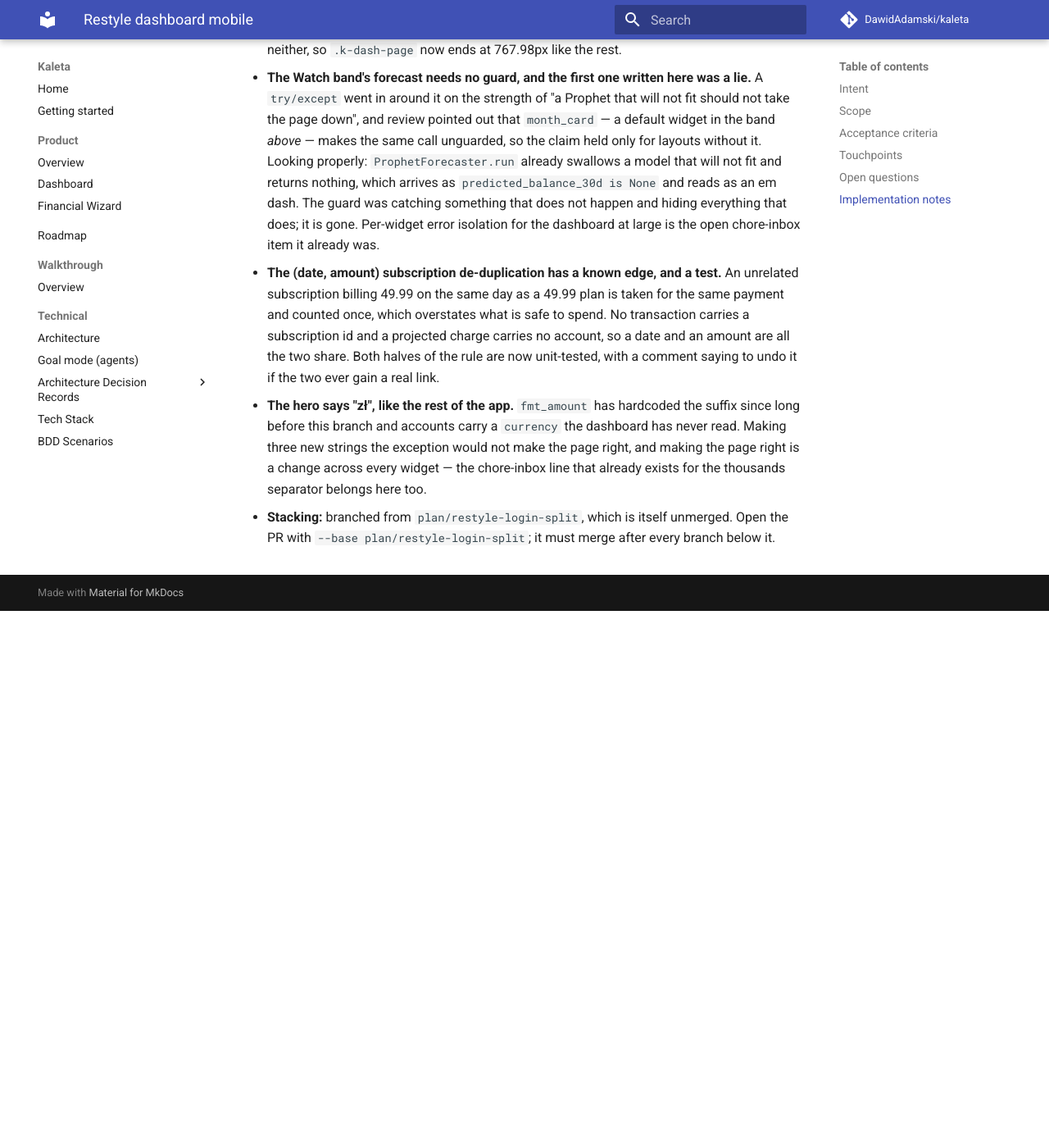
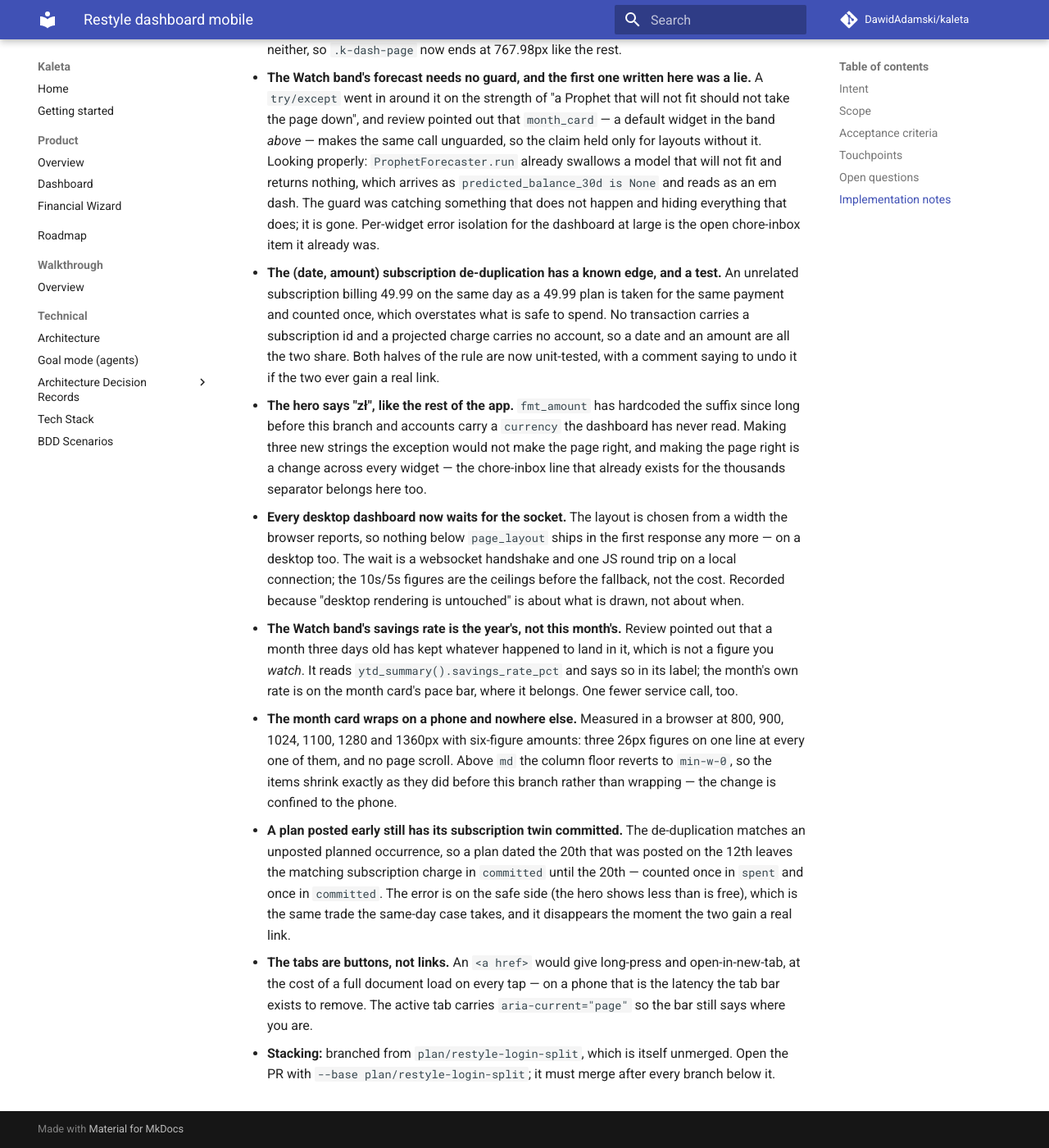
Before and after one commit to DawidAdamski/kaleta, an MkDocs documentation site: the page built from docs/plans/restyle-dashboard-mobile.md, in a window 1280 px wide and 1400 px high, scrolled down 6357 px. Shown: the whole window at 82% size. Built offline with MkDocs 1.6.1 and Material for MkDocs 9.7.7, drawn with Linux system fonts in a browser that asks for light colours; comment, search, counter and statistics services are not loaded; before the commit the page ends 7102 px from its top, so only the background shows below that.

Commit message:
fix(dashboard): a rate you watch, a tab that says where you are
The Watch band's savings rate was this month's, which three days into a
month is whatever happened to land in it — not a figure you watch. It
reads the year's now and says so in its label; the month's own rate is
on the month card's pace bar. One fewer service call.

The active tab carries `aria-current="page"`. The tabs stay buttons: an
`<a href>` buys long-press and open-in-new-tab for a full document load
on every tap, which is the latency a tab bar exists to remove.

KAL-DSH-007's hero step now checks the thing it claims — that Customize
has the hero unticked while the hero is on the page. The two
`SafeToSpend` builders in the tests use `dataclasses.replace` instead of
a dict spread, which drops both `type: ignore`s.

Measured the month card at 800, 900, 1024, 1100, 1280 and 1360px with
six-figure amounts: one line at every width. Above `md` the columns
shrink as they always did; the wrap is the phone's alone.

Co-Authored-By: Claude Opus 5 (1M context) <noreply@anthropic.com>
Claude-Session: https://claude.ai/code/session_0152AYpRfMD2oD5sjv3sg3qi

```diff
--- a/docs/plans/restyle-dashboard-mobile.md
+++ b/docs/plans/restyle-dashboard-mobile.md
@@ -330,6 +330,42 @@ has a phone artboard, planned in `restyle-login-split`).
   is a change across every widget — the chore-inbox line that already
   exists for the thousands separator belongs here too.
 
+- **Every desktop dashboard now waits for the socket.** The layout is
+  chosen from a width the browser reports, so nothing below
+  `page_layout` ships in the first response any more — on a desktop too.
+  The wait is a websocket handshake and one JS round trip on a local
+  connection; the 10s/5s figures are the ceilings before the fallback,
+  not the cost. Recorded because "desktop rendering is untouched" is
+  about what is drawn, not about when.
+
+- **The Watch band's savings rate is the year's, not this month's.**
+  Review pointed out that a month three days old has kept whatever
+  happened to land in it, which is not a figure you *watch*. It reads
+  `ytd_summary().savings_rate_pct` and says so in its label; the month's
+  own rate is on the month card's pace bar, where it belongs. One fewer
+  service call, too.
+
+- **The month card wraps on a phone and nowhere else.** Measured in a
+  browser at 800, 900, 1024, 1100, 1280 and 1360px with six-figure
+  amounts: three 26px figures on one line at every one of them, and no
+  page scroll. Above `md` the column floor reverts to `min-w-0`, so the
+  items shrink exactly as they did before this branch rather than
+  wrapping — the change is confined to the phone.
+
+- **A plan posted early still has its subscription twin committed.** The
+  de-duplication matches an unposted planned occurrence, so a plan dated
+  the 20th that was posted on the 12th leaves the matching subscription
+  charge in `committed` until the 20th — counted once in `spent` and
+  once in `committed`. The error is on the safe side (the hero shows
+  less than is free), which is the same trade the same-day case takes,
+  and it disappears the moment the two gain a real link.
+
+- **The tabs are buttons, not links.** An `<a href>` would give
+  long-press and open-in-new-tab, at the cost of a full document load on
+  every tap — on a phone that is the latency the tab bar exists to
+  remove. The active tab carries `aria-current="page"` so the bar still
+  says where you are.
+
 - **Stacking:** branched from `plan/restyle-login-split`, which is itself
   unmerged. Open the PR with `--base plan/restyle-login-split`; it must
   merge after every branch below it.
```
Also changed, not shown: 7 other files.
